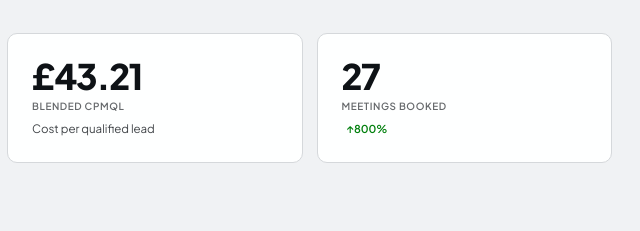
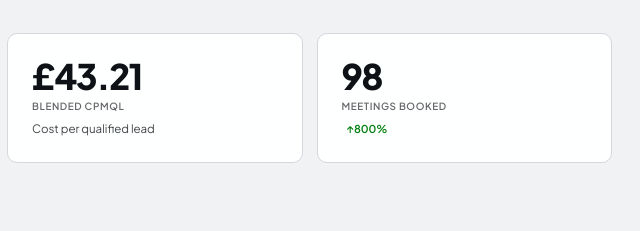
Before and after one commit to glen-carlson/dent-ads, a plain HTML site: page index.html in a window 1280 px wide. Shown: the part 157-388 px from the top of the page, 640-1280 px from the left. Drawn offline with Linux system fonts and the light colour scheme.

```diff
--- a/index.html
+++ b/index.html
@@ -236,7 +236,7 @@
         <div style="font-size:0.72rem;color:var(--text2);margin-top:6px;">Cost per qualified lead</div>
       </div>
       <div class="card">
-        <div class="hero">27</div>
+        <div class="hero">98</div>
         <div class="hero-label">Meetings Booked</div>
         <div style="font-size:0.72rem;color:var(--text2);margin-top:6px;"><span class="delta up">↑800%</span></div>
       </div>
```
